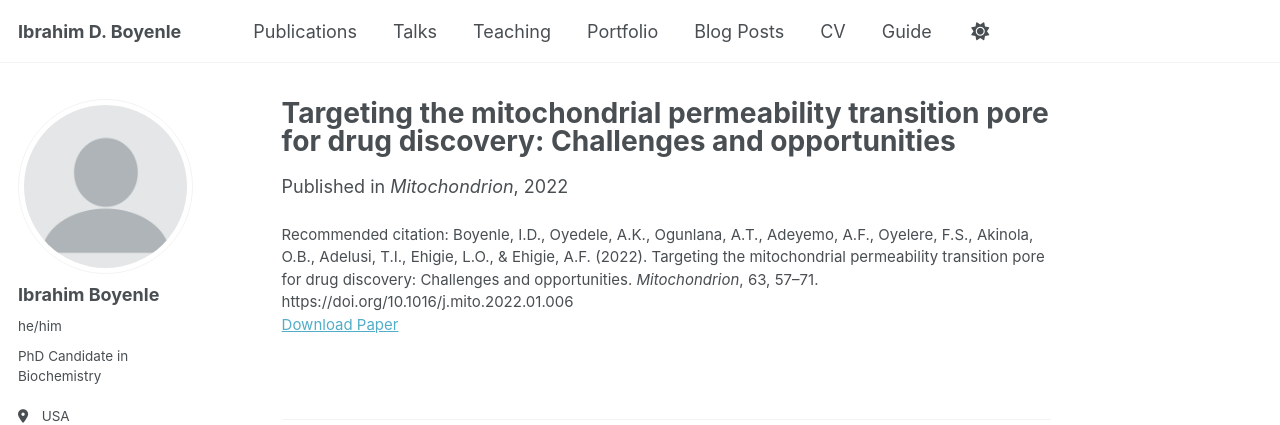
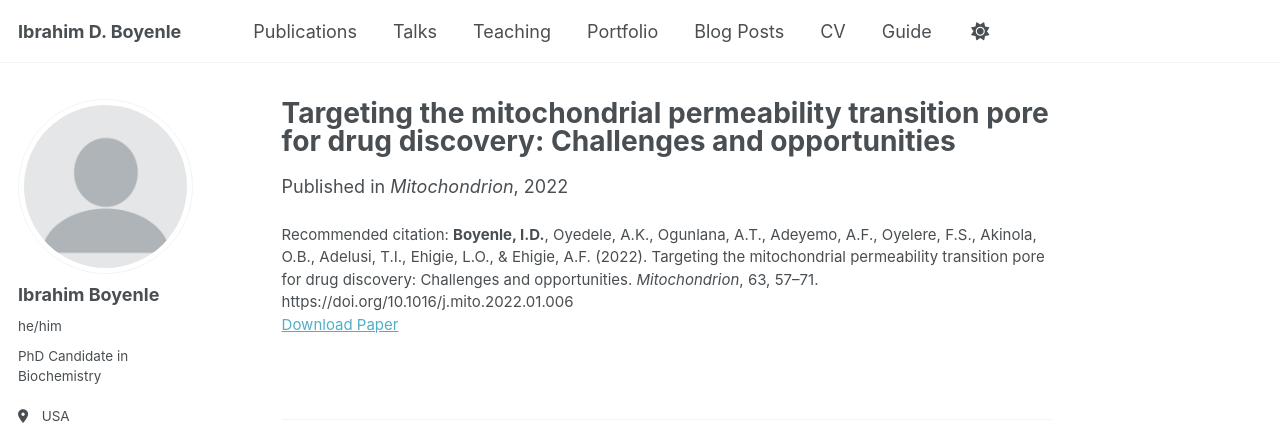
Before and after one commit to Ibrahimboyenle/Ibrahimboyenle.github.io, a Jekyll site: the page built from _publications/2022-01-22-mptp-review.md, in a window 1280 px wide and 1020 px high. Shown: the top 425 px of the window. Built offline with Jekyll 4.4.1, drawn with Linux system fonts in a browser that asks for light colours; some web fonts are replaced; a script that is not in the unit is left out.

```diff
--- a/_publications/2022-01-22-mptp-review.md
+++ b/_publications/2022-01-22-mptp-review.md
@@ -7,5 +7,5 @@ excerpt: "Review of mPTP models, regulators, and drug-discovery challenges."
 date: 2022-01-22
 venue: "Mitochondrion"
 paperurl: "https://doi.org/10.1016/j.mito.2022.01.006"
-citation: "Boyenle, I.D., Oyedele, A.K., Ogunlana, A.T., Adeyemo, A.F., Oyelere, F.S., Akinola, O.B., Adelusi, T.I., Ehigie, L.O., & Ehigie, A.F. (2022). Targeting the mitochondrial permeability transition pore for drug discovery: Challenges and opportunities. <i>Mitochondrion</i>, 63, 57–71. https://doi.org/10.1016/j.mito.2022.01.006"
+citation: "<b>Boyenle, I.D.</b>, Oyedele, A.K., Ogunlana, A.T., Adeyemo, A.F., Oyelere, F.S., Akinola, O.B., Adelusi, T.I., Ehigie, L.O., & Ehigie, A.F. (2022). Targeting the mitochondrial permeability transition pore for drug discovery: Challenges and opportunities. <i>Mitochondrion</i>, 63, 57–71. https://doi.org/10.1016/j.mito.2022.01.006"
 ---
```
